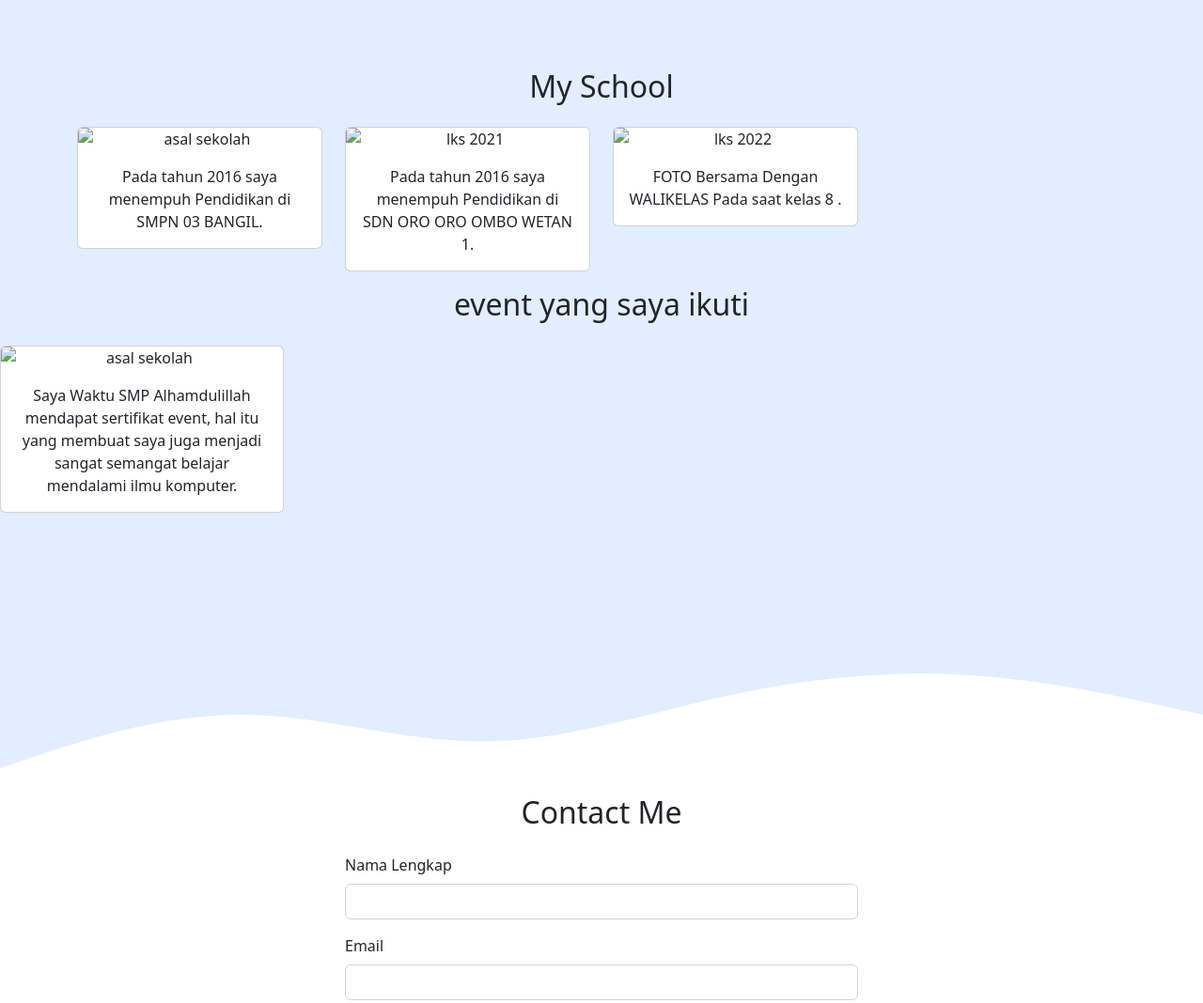
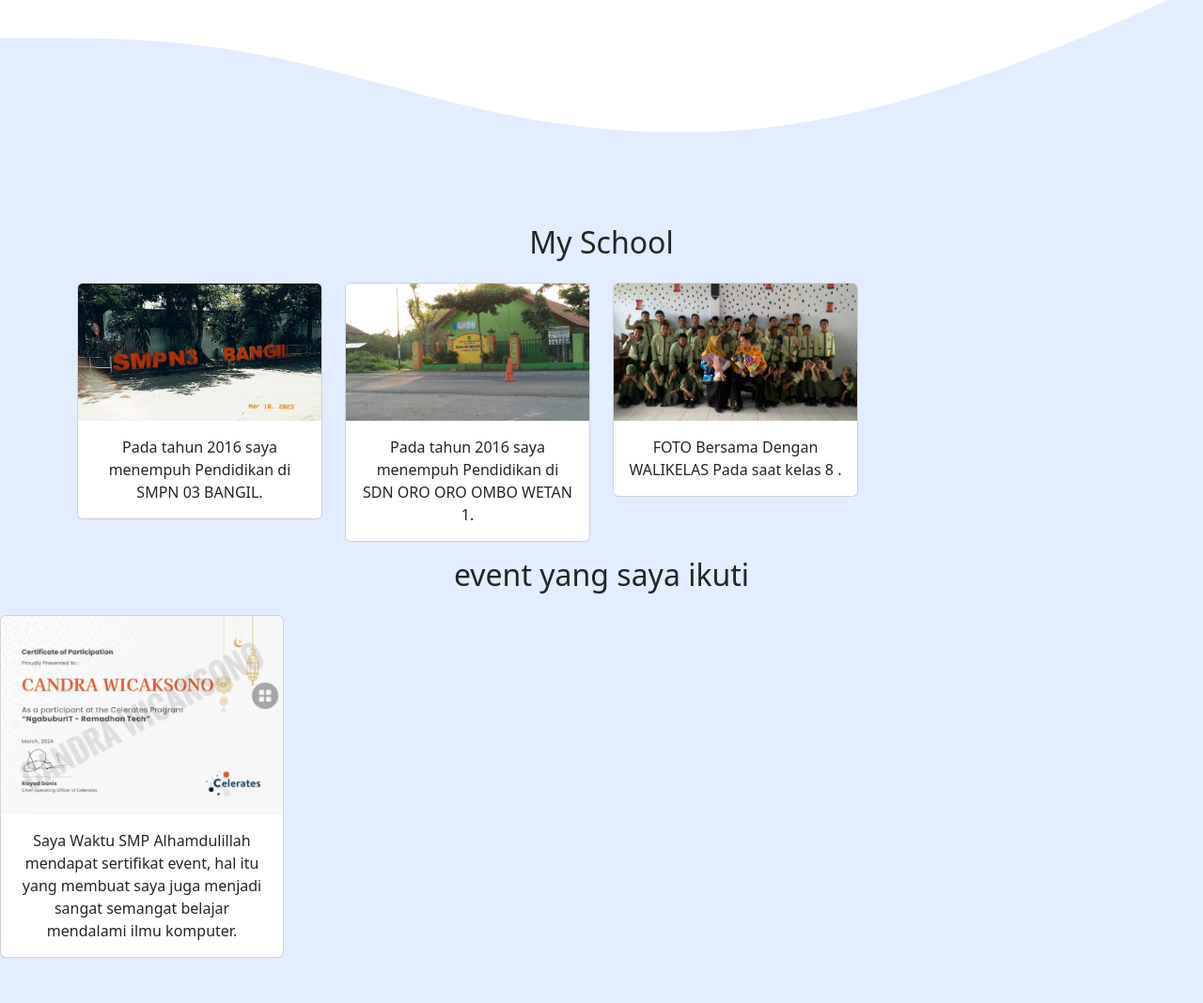
Before and after one commit to Candrawicaksono/Potofolio-saya, a plain HTML site: page index.html in a window 1280 px wide. Shown: the part 1023-2091 px from the top of the page at 94% size. Drawn offline with nearby package versions, Linux system fonts and the light colour scheme.

Commit message:
index.html

```diff
--- a/index.html
+++ b/index.html
@@ -46,7 +46,7 @@
 
   <!-- jumbotron -->
   <section class="jumbotron text-center">
-    <img src="img/profil.jpg" alt="Candra Wicaksono " width="200" class="rounded-circle img-thumbnail" />
+    <img src="profil.jpg" alt="Candra Wicaksono " width="200" class="rounded-circle img-thumbnail" />
     <h1 class="display-4">Candra Wicaksono</h1>
     <p class="lead"></p>
     <svg xmlns= viewBox="0 0 1440 320">
@@ -95,7 +95,7 @@
       <div class="row text-center">
         <div class="col-md-3 mb-3">
           <div class="card">
-            <img src="img/kegiatan/smp.jpg" class="card-img-top gallery-img" alt="asal sekolah"/>
+            <img src="smp.jpg" class="card-img-top gallery-img" alt="asal sekolah"/>
             <div class="card-body">
               <p class="card-text">Pada tahun 2016 saya menempuh Pendidikan di SMPN 03 BANGIL.</p>
             </div>
@@ -103,7 +103,7 @@
         </div>
         <div class="col-md-3 mb-3">
           <div class="card">
-            <img src="img/kegiatan/sd.jpg" class="card-img-top gallery-img" alt="lks 2021" />
+            <img src="sd.jpg" class="card-img-top gallery-img" alt="lks 2021" />
             <div class="card-body">
               <p class="card-text">Pada tahun 2016 saya menempuh Pendidikan di SDN ORO ORO OMBO WETAN 1.</p>
             </div>
@@ -111,7 +111,7 @@
         </div>
         <div class="col-md-3 mb-3">
           <div class="card">
-            <img src="img/kegiatan/fotbarwithwalas.jpg" class="card-img-top gallery-img" alt="lks 2022" />
+            <img src="fotbarwithwalas.jpg" class="card-img-top gallery-img" alt="lks 2022" />
             <div class="card-body">
               <p class="card-text">FOTO Bersama Dengan WALIKELAS Pada saat kelas 8 .</p>
             </div>
@@ -131,7 +131,7 @@
     <div class="row text-center">
       <div class="col-md-3 mb-3">
         <div class="card">
-          <img src="img/kegiatan/event.jpeg" class="card-img-top gallery-img" alt="asal sekolah" />
+          <img src="event.jpeg" class="card-img-top gallery-img" alt="asal sekolah" />
           <div class="card-body">
             <p class="card-text">Saya Waktu SMP Alhamdulillah  mendapat sertifikat event, hal itu yang membuat saya juga menjadi sangat semangat belajar mendalami ilmu komputer.</p>
           </div>
```
